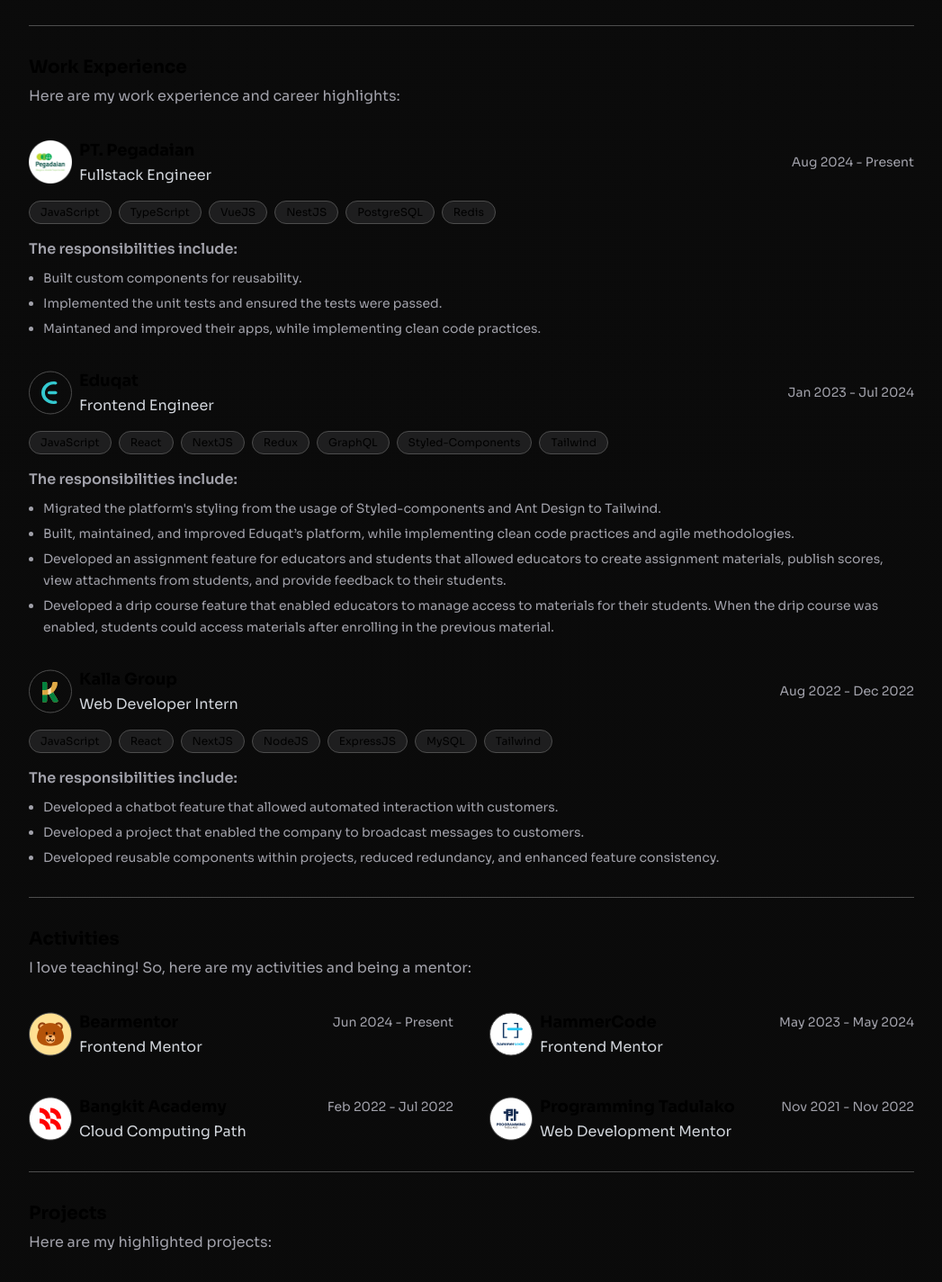
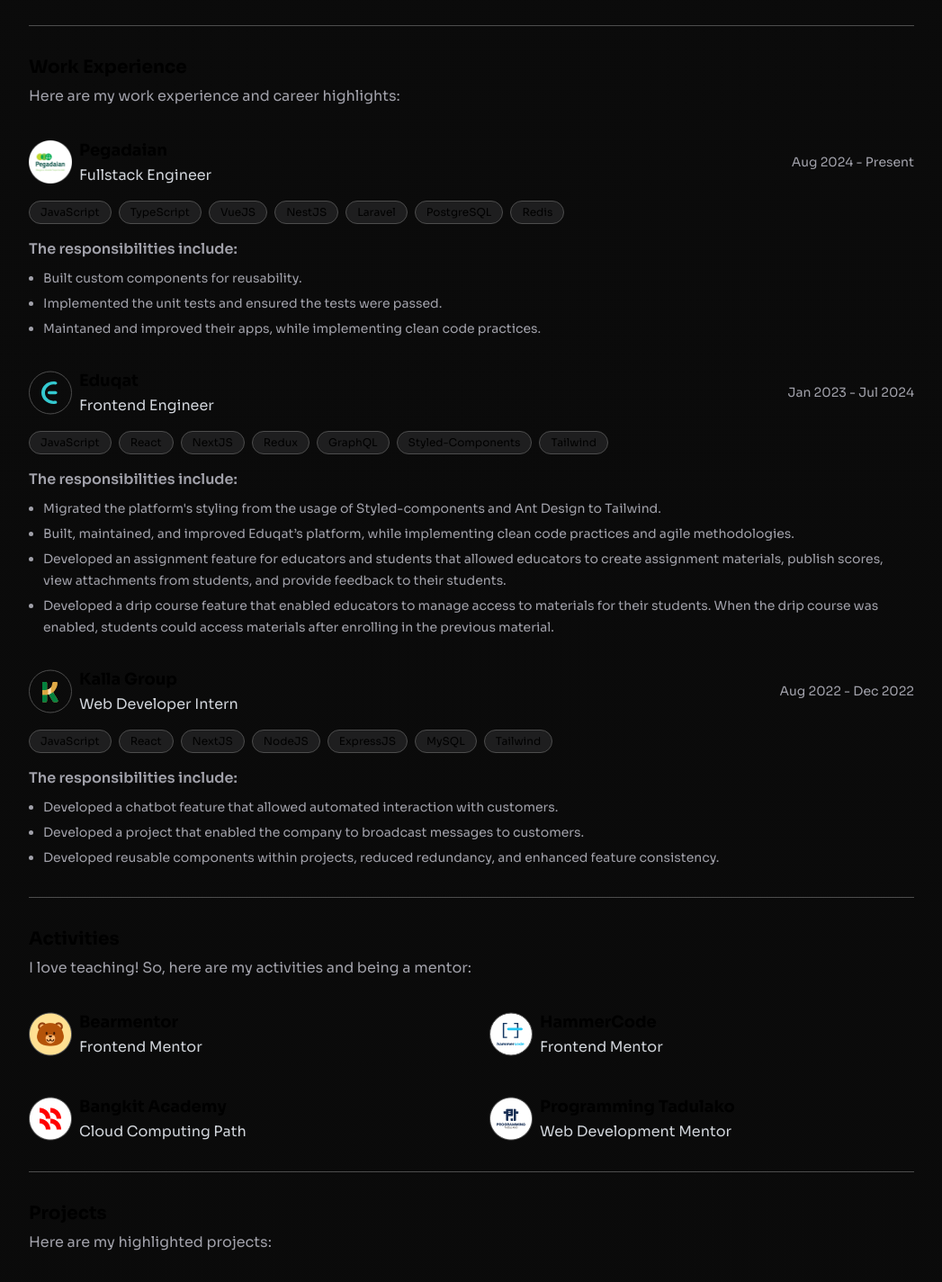
Before and after one commit to vickyadrii/personal-website-2.0, a Next.js app: page / in a window 1280 px wide. Shown: the part 582-2007 px from the top of the page at 90% size, without its empty margins (116-1163 px from the left). Built offline with nearby package versions, Linux system fonts and the light colour scheme.

Commit message:
chore: add company url

```diff
--- a/src/constants/constants.ts
+++ b/src/constants/constants.ts
@@ -46,10 +46,11 @@
   {
     id: 0,
     logo: "/icons/ic_pegadaian.png",
-    company_name: "PT. Pegadaian",
+    company_name: "Pegadaian",
+    company_url: "https://pegadaian.co.id",
     title: "Fullstack Engineer",
     period: "Aug 2024 - Present",
-    tech_stacks: ["JavaScript", "TypeScript", "VueJS", "NestJS", "PostgreSQL", "Redis"],
+    tech_stacks: ["JavaScript", "TypeScript", "VueJS", "NestJS", "Laravel", "PostgreSQL", "Redis"],
     responsibilities: [
       "Built custom components for reusability.",
       "Implemented the unit tests and ensured the tests were passed.",
@@ -60,6 +61,7 @@
     id: 1,
     logo: "/icons/ic_eduqat.svg",
     company_name: "Eduqat",
+    company_url: "https://eduqat.com",
     title: "Frontend Engineer",
     period: "Jan 2023 - Jul 2024",
     tech_stacks: ["JavaScript", "React", "NextJS", "Redux", "GraphQL", "Styled-Components", "Tailwind"],
@@ -74,6 +76,7 @@
     id: 2,
     logo: "/icons/ic_kalla.svg",
     company_name: "Kalla Group",
+    company_url: "https://kalla.co.id",
     title: "Web Developer Intern",
     period: "Aug 2022 - Dec 2022",
     tech_stacks: ["JavaScript", "React", "NextJS", "NodeJS", "ExpressJS", "MySQL", "Tailwind"],
--- a/src/features/home/components/activities/activities.tsx
+++ b/src/features/home/components/activities/activities.tsx
@@ -11,7 +11,7 @@
       <TitleSection title="Activities" description="I love teaching! So, here are my activities and being a mentor:" />
 
       <div className="grid lg:grid-cols-2 grid-cols-1 lg:gap-10 gap-4 pb-8">
-        {activities.map(({ id, logo, company_name, title, period }) => (
+        {activities.map(({ id, logo, company_name, title }) => (
           <div key={id} className="space-y-5">
             <div className="flex justify-between gap-2">
               <div className="flex md:items-center gap-2">
@@ -21,7 +21,7 @@
                   <p className="md:text-base text-xs text-gray-300">{title}</p>
                 </div>
               </div>
-              <p className="md:text-sm text-xs text-primary-dark-500 mt-1">{period}</p>
+              {/* <p className="md:text-sm text-xs text-primary-dark-500 mt-1">{period}</p> */}
             </div>
           </div>
         ))}
--- a/src/features/home/components/hero/hero-section.tsx
+++ b/src/features/home/components/hero/hero-section.tsx
@@ -7,7 +7,7 @@
       <h1 className="gradient-text md:text-5xl text-3xl md:h-14 inline-block font-bold">Fullstack Engineer</h1>
 
       <p className="text-primary-dark-500 md:text-base text-sm md:leading-8 leading-6">
-        Frontend Engineer with 3+ years of experience in web applications. <br /> Currently transitioning to Fullstack
+        Frontend Engineer with 2+ years of experience in web applications. <br /> Currently transitioning to Fullstack
         Engineer.
       </p>
       <SocialMedia />
--- a/src/features/home/components/work-experience/work-experience.tsx
+++ b/src/features/home/components/work-experience/work-experience.tsx
@@ -3,6 +3,7 @@
 import { workExperience } from "@/constants/constants";
 import { getAssetUrl } from "@/lib/utils";
 import Image from "next/image";
+import Link from "next/link";
 
 const WorkExperience = () => {
   return (
@@ -10,13 +11,15 @@
       <TitleSection title="Work Experience" description="Here are my work experience and career highlights:" />
 
       <div className="space-y-8 pb-8">
-        {workExperience.map(({ id, logo, company_name, title, period, tech_stacks, responsibilities }) => (
+        {workExperience.map(({ id, logo, company_name, company_url, title, period, tech_stacks, responsibilities }) => (
           <div key={id} className="space-y-4">
             <div className="flex md:items-center justify-between">
               <div className="flex md:items-center gap-2">
                 <Image src={getAssetUrl(logo)} alt="logo" width={48} height={48} className="md:block hidden" />
                 <div className="space-y-0.5">
-                  <h3 className="md:text-lg text-sm font-bold">{company_name}</h3>
+                  <Link href={company_url ?? ""}>
+                    <h3 className="md:text-lg text-sm font-bold">{company_name}</h3>
+                  </Link>
                   <p className="md:text-base text-xs text-gray-300">{title}</p>
                 </div>
               </div>
--- a/src/types/types.ts
+++ b/src/types/types.ts
@@ -12,6 +12,7 @@
   id: number;
   logo: string;
   company_name: string;
+  company_url?: string;
   title: string;
   period: string;
   tech_stacks?: string[];
```
Also changed, not shown: 1 other file (tests, documents, lock files or other folders).
